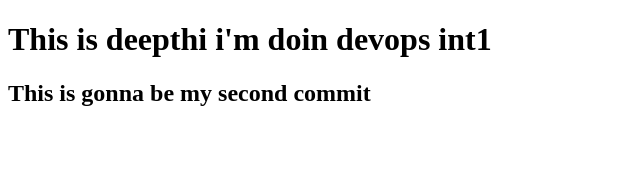
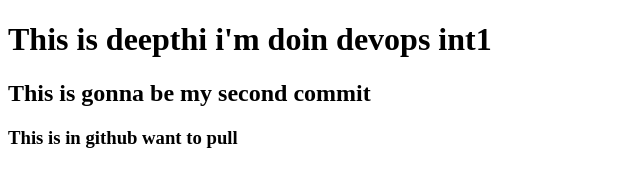
Before and after one commit to Saideepthimolugari25/Devops_EXT, a plain HTML site: page index.html in a window 1280 px wide. Shown: the whole page, without its empty margins (0-640 px from the left). Drawn offline with Linux system fonts and the light colour scheme.

Commit message:
Update index.html

```diff
--- a/index.html
+++ b/index.html
@@ -6,6 +6,7 @@
     <title>This is my devops external project</title>
     <h1>This is deepthi i'm doin devops int1</h1>
     <h2>This is gonna be my second commit</h2>
+    <h3>This is in github want to pull</h3>
 </head>
 <body>
 
```
